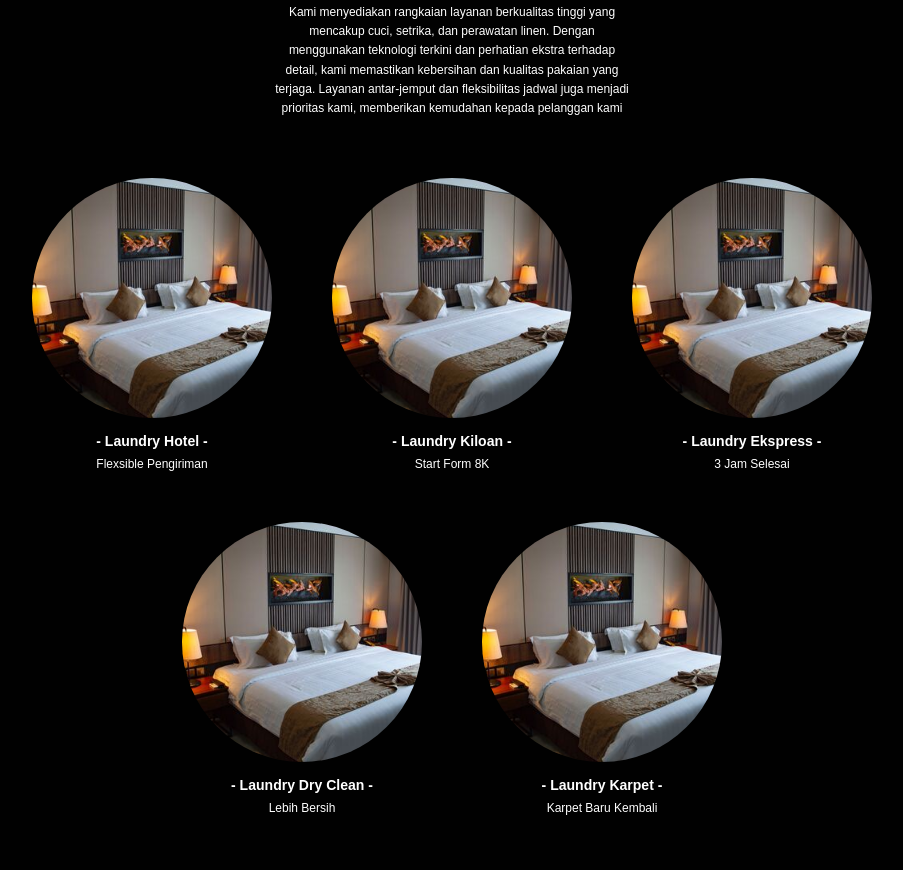
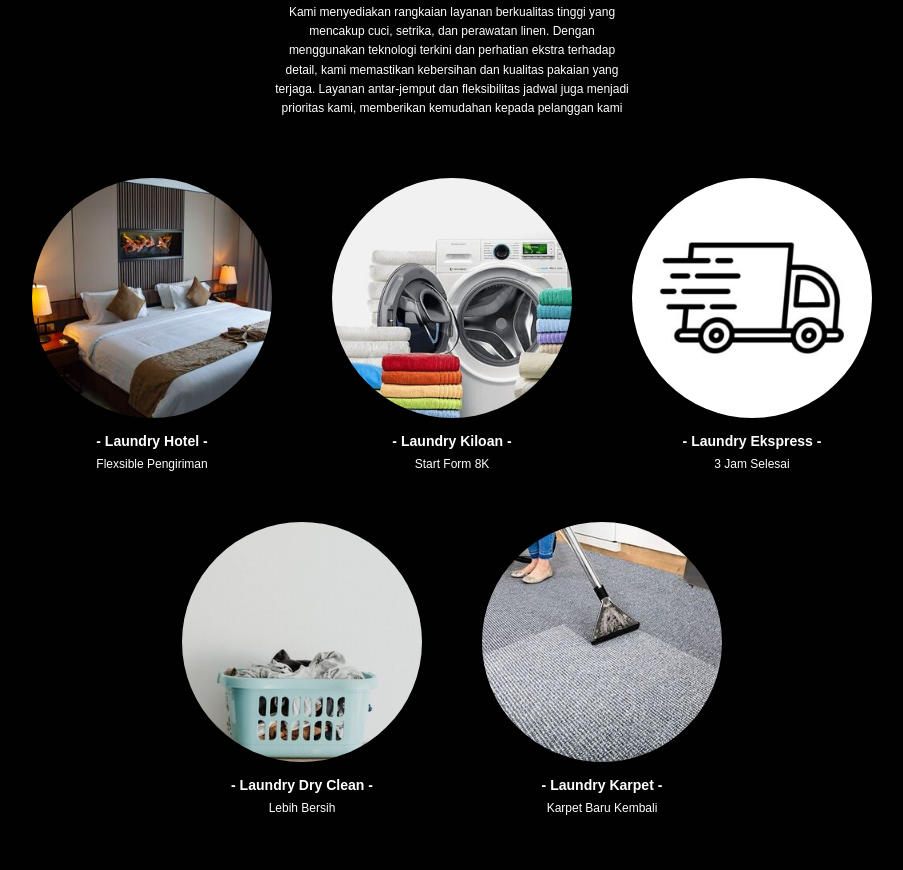
Before and after one commit to fikriardian277/Laundry-Super-Clean, a plain HTML site: page index.html in a window 1280 px wide. Shown: the part 1536-2406 px from the top of the page, without its empty margins (188-1091 px from the left). Drawn offline with nearby package versions, Linux system fonts and the light colour scheme.

Commit message:
mengubah gambar layanan kami

```diff
--- a/index.html
+++ b/index.html
@@ -102,23 +102,23 @@
         </div>
 
         <div class="menu-card">
-          <img src="1.jpg" alt="Laundry-Hotel" class="menu-card-img" />
+          <img src="3.jpg" alt="Laundry-Hotel" class="menu-card-img" />
           <h3 class="menu-card-title">- Laundry Kiloan -</h3>
           <p class="menu-card-price">Start Form 8K</p>
         </div>
 
         <div class="menu-card">
-          <img src="1.jpg" alt="Laundry-Hotel" class="menu-card-img" />
+          <img src="4.jpg" alt="Laundry-Hotel" class="menu-card-img" />
           <h3 class="menu-card-title">- Laundry Ekspress -</h3>
           <p class="menu-card-price">3 Jam Selesai</p>
         </div>
         <div class="menu-card">
-          <img src="1.jpg" alt="Laundry-Hotel" class="menu-card-img" />
+          <img src="5.jpg" alt="Laundry-Hotel" class="menu-card-img" />
           <h3 class="menu-card-title">- Laundry Dry Clean -</h3>
           <p class="menu-card-price">Lebih Bersih</p>
         </div>
         <div class="menu-card">
-          <img src="1.jpg" alt="Laundry-Hotel" class="menu-card-img" />
+          <img src="6.jpg" alt="Laundry-Hotel" class="menu-card-img" />
           <h3 class="menu-card-title">- Laundry Karpet -</h3>
           <p class="menu-card-price">Karpet Baru Kembali</p>
         </div>
```
Also changed, not shown: 3.jpg (added), 4.jpg (added), 5.jpg (added), 6.jpg (added), Download Fast Delivery Icon for free.jpeg (added).
